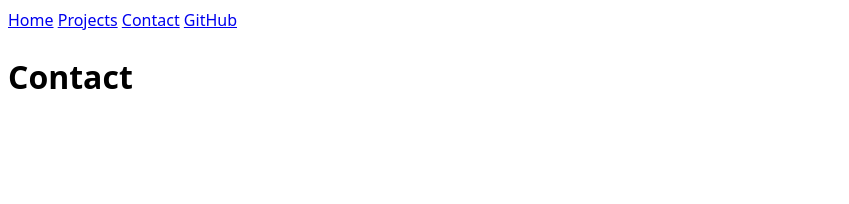
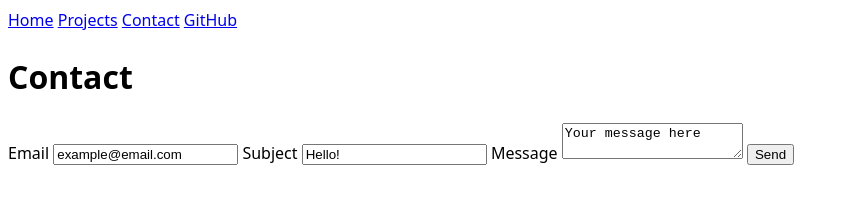
Before and after one commit to ryanj06/portfolio, a plain HTML site: page contact/index.html in a window 1280 px wide. Shown: the whole page, without its empty margins (0-849 px from the left). Drawn offline with Linux system fonts and the light colour scheme.

Commit message:
Add contact form

```diff
--- a/contact/index.html
+++ b/contact/index.html
@@ -14,5 +14,20 @@
       <a href="https://github.com/ryanj06" target="_blank">GitHub</a>
     </nav>
     <h1>Contact</h1>
+    <form action="mailto:rjose@ucsd.edu" method="POST" enctype="text/plain">
+      <label>
+        Email
+        <input type="email" name="email" value="example@email.com" />
+      </label>
+      <label>
+        Subject
+        <input name="subject" value="Hello!" />
+      </label>
+      <label>
+        Message
+        <textarea name="body">Your message here</textarea>
+      </label>
+      <button>Send</button>
+    </form>
   </body>
 </html>
```
